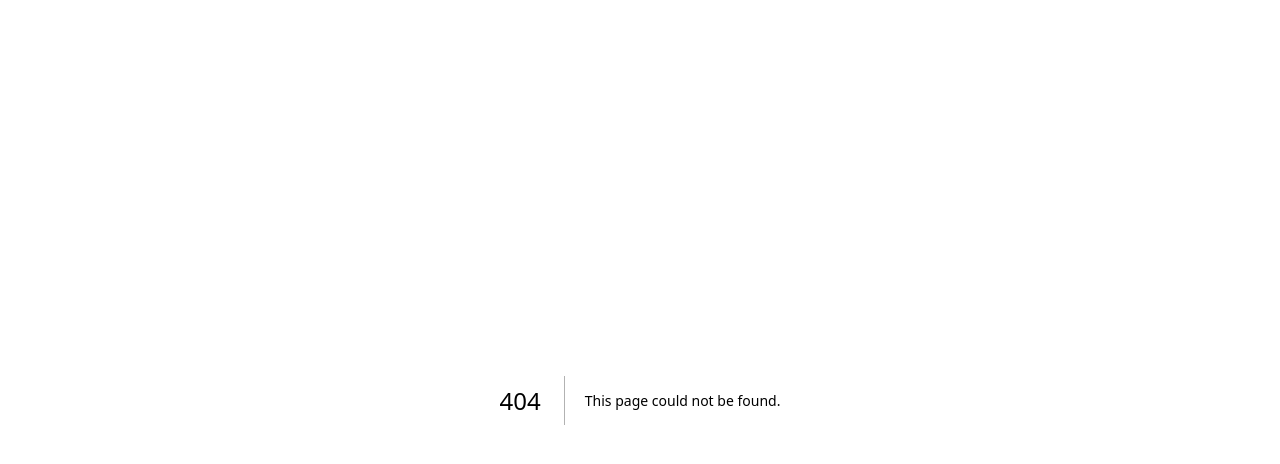
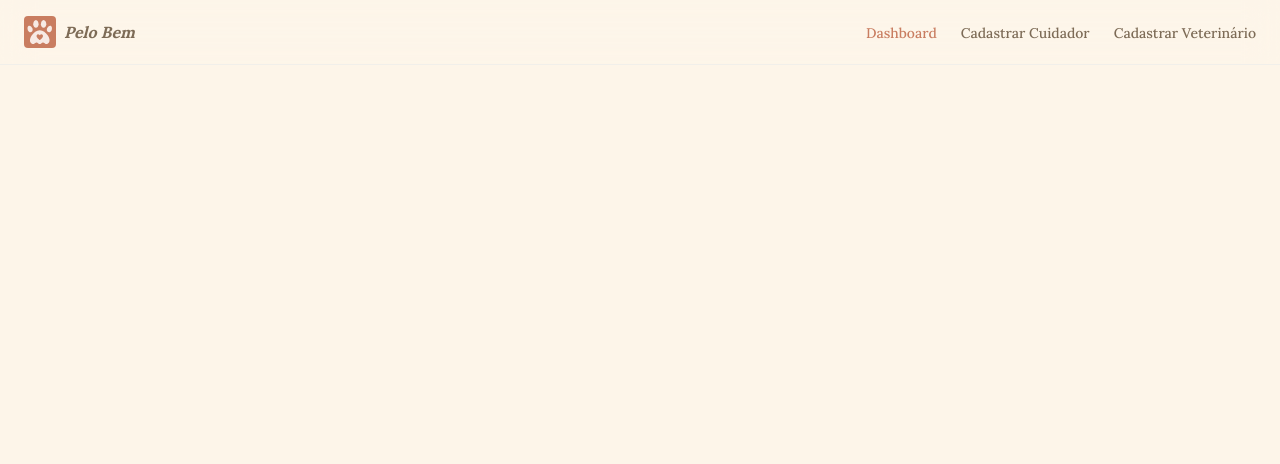
Before and after one commit to thiagoausechi/pelo-bem, a Next.js app: page /dashboard in a window 1280 px wide. Before the commit this address had no page. Shown: the top 464 px of the page. Built offline with nearby package versions, Linux system fonts and the light colour scheme.

Commit message:
feat(client/pages): ✨ adicionar página `dashboard`

```diff
--- /dev/null
+++ b/app/dashboard/page.tsx
@@ -0,0 +1,5 @@
+import { DashboardPage } from "@client/pages/dashboard";
+
+export default function Dashboard() {
+  return <DashboardPage />;
+}
--- /dev/null
+++ b/frontend/pages/dashboard/index.tsx
@@ -0,0 +1,15 @@
+export function DashboardPage() {
+  return (
+    <div className="relative isolate flex flex-1 flex-col">
+      <div className="@container/content container mx-auto flex flex-1 flex-col gap-2 px-4">
+        <div className="flex flex-col gap-4 py-4 md:gap-6 md:py-6">
+          {/* <StatsCardSection /> */}
+
+          {/* <UpcomingServicesSection /> */}
+
+          {/* <ServicesDoneSection /> */}
+        </div>
+      </div>
+    </div>
+  );
+}
```
